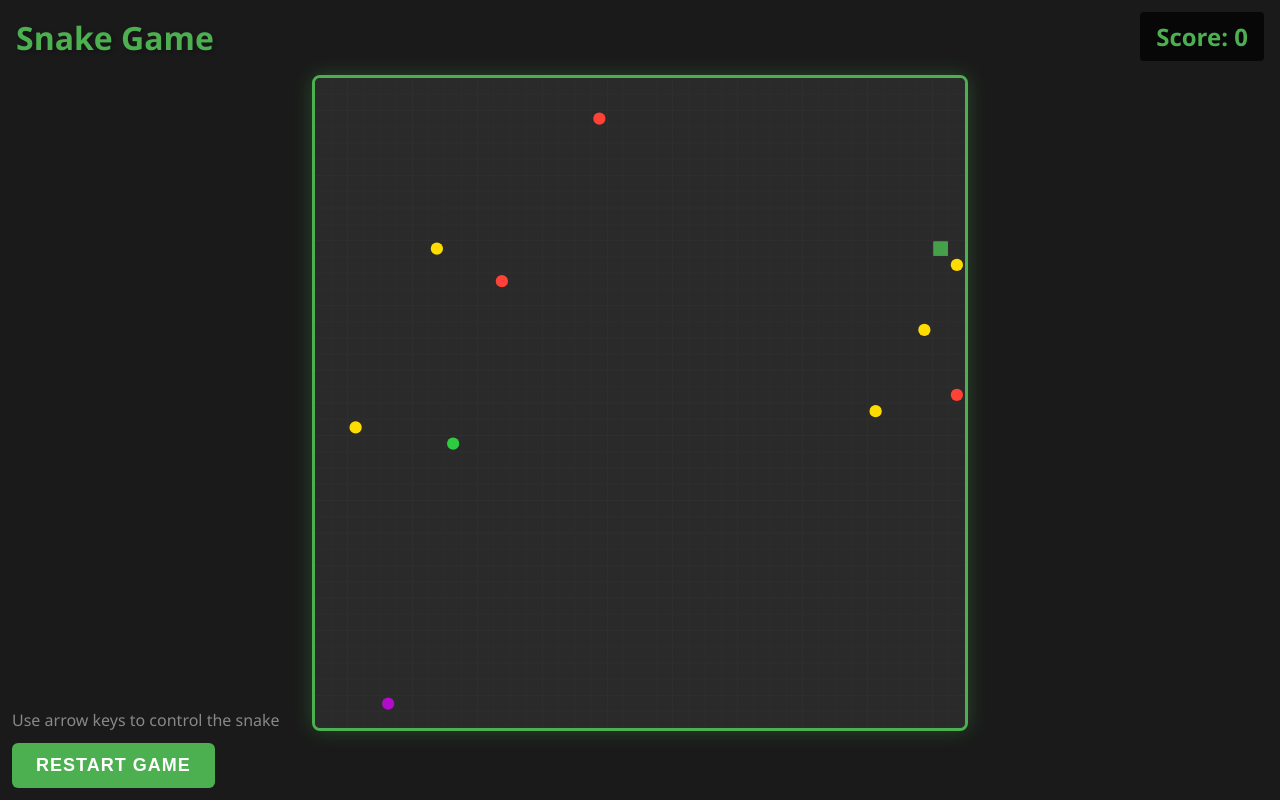
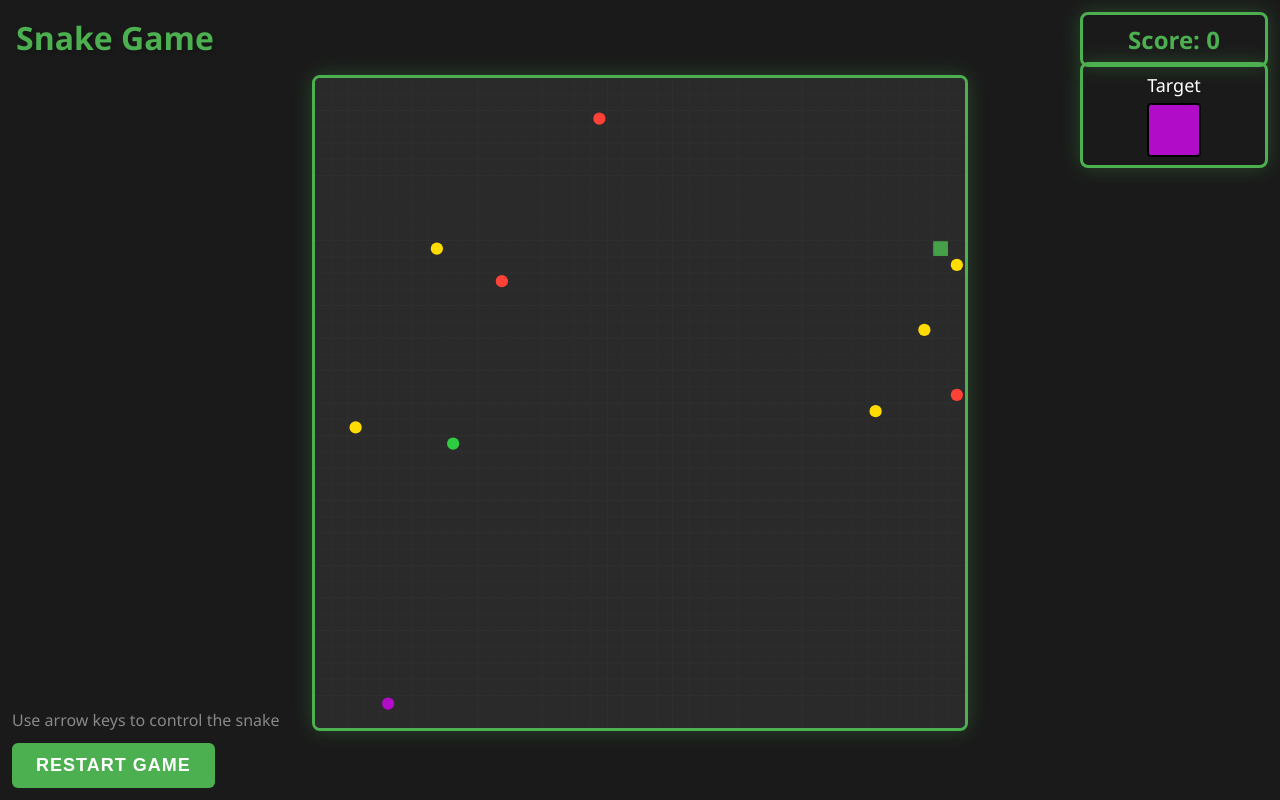
Before and after one commit to Kathenae/snake-game, a website built with Vite: page index.html in a window 1280 px wide. Both pictures are taken after a click on the button "START GAME". Built offline with nearby package versions, Linux system fonts and the light colour scheme.

Commit message:
Colorism

```diff
--- a/index.html
+++ b/index.html
@@ -11,6 +11,10 @@
       <div class="game-container">
         <canvas id="gameCanvas" width="600" height="400"></canvas>
         <div class="ui">
+          <div id="nextFoodPanel" class="next-food">
+            <p>Target</p>
+            <div id="nextFoodColor" class="food-color-indicator"></div>
+          </div>
           <div class="score">Score: <span id="scoreElement">0</span></div>
           <div id="gameOverScreen" class="game-over">
             <h2>Game Over!</h2>
--- a/src/main.ts
+++ b/src/main.ts
@@ -76,6 +76,8 @@ class SnakeGame {
 
     this.gameState = {
       snake: [],
+      snakeColors: [],
+      targetFood: '#FF4136',
       food: [],
       score: 0,
       dx: 0,
@@ -112,6 +114,8 @@ class SnakeGame {
   private startGame(): void {
     this.gameState = {
       snake: [{ x: 10, y: 10 }],
+      snakeColors: ['#4CAF50'],
+      targetFood: '#FF4136',
       food: [],
       score: 0,
       dx: 1,
@@ -121,6 +125,7 @@ class SnakeGame {
 
     this.scoreElement.textContent = this.gameState.score.toString();
     this.generateFood(10);
+    this.updateTargetFood();
 
     if (this.gameInterval) {
       window.clearInterval(this.gameInterval);
@@ -206,13 +211,23 @@ class SnakeGame {
       const food = this.gameState.food[i];
       // Check food collision
       if (head.x === food.x && head.y === food.y) {
-        this.gameState.score += 10;
-        this.scoreElement.textContent = this.gameState.score.toString();
         this.gameState.food = this.gameState.food.filter(f => !(f.x == food.x && f.y == food.y))
-        if(Math.random() > 0.4) {
-          this.generateFood(1 + Math.floor(Math.random() * 2));
+
+        if(food.color == this.gameState.targetFood) {
+          this.gameState.score += 10;
+          this.scoreElement.textContent = this.gameState.score.toString();
+          if(Math.random() > 0.2) {
+            this.generateFood(1 + Math.floor(Math.random() * 2));
+          }
+          this.gameState.snakeColors.push(food.color!)
+          pop = false
+          this.updateTargetFood()
+        } else if (this.gameState.snake.length > 2){
+          this.gameState.snake.pop()
+          this.gameState.snakeColors.pop()
+          this.gameState.score -= 10;
+          this.scoreElement.textContent = this.gameState.score.toString();
         }
-        pop = false
       }
     }
 
@@ -246,8 +261,11 @@ class SnakeGame {
     }
 
     // Draw snake
-    this.ctx.fillStyle = '#4CAF50';
-    for (const segment of this.gameState.snake) {
+    for (let i = 0; i < this.gameState.snake.length; i++) {
+      const segment = this.gameState.snake[i];
+      const color = this.gameState.snakeColors[i]; // Get color for the segment
+      this.ctx.fillStyle = color;
+
       this.ctx.fillRect(
         segment.x * this.gridSize + 1,
         segment.y * this.gridSize + 1,
@@ -296,6 +314,12 @@ class SnakeGame {
     this.gameOverScreen.show();
     this.startButton.textContent = 'Start Game';
   }
+
+  private updateTargetFood(): void {
+    this.gameState.targetFood = this.gameState.food[Math.floor(Math.random() * this.gameState.food.length)].color!
+    const nextFoodColorElement = document.getElementById('nextFoodColor') as HTMLElement;
+    nextFoodColorElement.style.backgroundColor = this.gameState.targetFood;
+  }
 }
 
 // Initialize the game
--- a/src/style.css
+++ b/src/style.css
@@ -46,15 +46,17 @@ canvas {
 .score {
   position: absolute;
   top: 12px;
-  right: 16px;
+  right: 12px;
   font-size: 24px;
   font-weight: bold;
   color: #4CAF50;
-  text-shadow: 1px 1px 2px rgba(0, 0, 0, 0.5);
-  background: rgba(0, 0, 0, 0.7);
   padding: 8px 16px;
-  border-radius: 4px;
+  width: 150px;
+  text-align: center;
   z-index: 1;
+  border: 3px solid #4CAF50;
+  border-radius: 8px;
+  box-shadow: 0 0 20px rgba(76, 175, 80, 0.3);
 }
 
 .controls {
@@ -153,3 +155,33 @@ button:active {
 .ui div {
   pointer-events: all;
 }
+
+.next-food {
+  position: absolute;
+  display: flex;
+  align-items: center;
+  justify-content: center;
+  flex-direction: column;
+  top: 42px;
+  width: 150px;
+  right: 12px;
+  margin-top: 20px;
+  padding: 8px 16px;
+  font-size: 18px;
+  border: 3px solid #4CAF50;
+  border-radius: 8px;
+  box-shadow: 0 0 20px rgba(76, 175, 80, 0.3);
+}
+
+.next-food p {
+  margin: 0;
+}
+
+.food-color-indicator {
+  width: 50px;
+  height: 50px;
+  border: 2px solid #000;
+  background-color: #fff;
+  margin-top: 6px;
+  border-radius: 4px;
+}
--- a/src/types.ts
+++ b/src/types.ts
@@ -6,6 +6,8 @@ export interface Position {
 
 export interface GameState {
   snake: Position[];
+  snakeColors: string[];
+  targetFood: string,
   food: Position[];
   score: number;
   dx: number;
```
